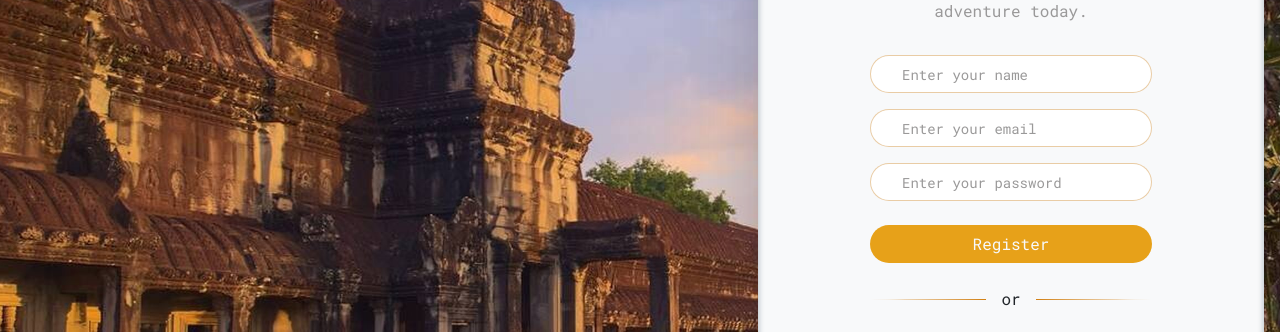
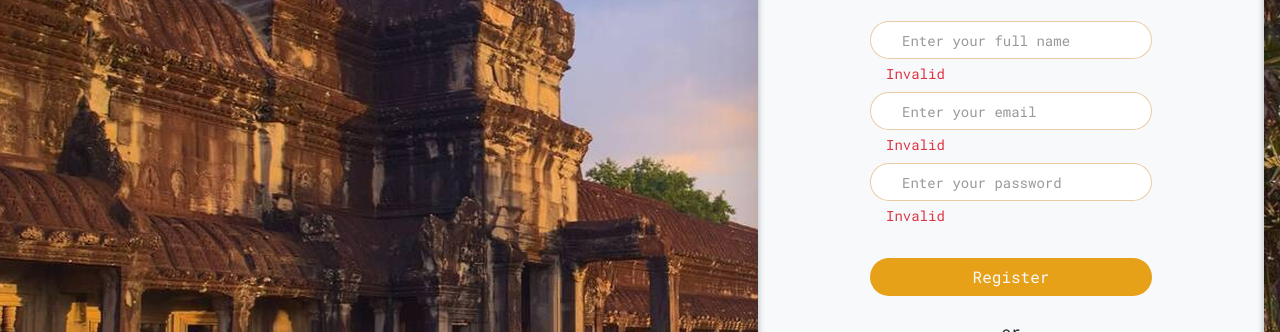
Before and after one commit to Panha32/RUPP-S1-M2-Y3-Tos-Trip, a plain HTML site: page Register-Page.html in a window 1280 px wide. Shown: the part 229-561 px from the top of the page. Drawn offline with nearby package versions, Linux system fonts and the light colour scheme.

Commit message:
working on validation

```diff
--- a/Register-Page.html
+++ b/Register-Page.html
@@ -35,23 +35,32 @@
                         <h2 class="text-center text-primary mb-0">Register new member</h2>
                         <p class="text-center my-4 py-1 pb-2">Create an account to unlock possibilities and start your adventure today.</p>
                         <div class="mx-3">
+                            <div>
                                 <div class="w-100 position-relative">
                                     <input class="form-control w-100 rounded-pill" id="name" type="name" placeholder="" aria-label="">
                                     <label for="name" class="form-label position-absolute">
-                                    Enter your name
+                                        Enter your full name
                                     </label>
                                 </div>
-                            <div class="my-3 w-100 position-relative">
+                                <span class="small text-danger ms-3 d-block mb-2 mt-1">Invalid</span>
+                            </div>
+                            <div>
+                                <div class="w-100 position-relative">
                                     <input class="form-control w-100 rounded-pill" id="email" type="email" placeholder="" aria-label="">
                                     <label for="email" class="form-label position-absolute">
                                         Enter your email
                                     </label>
                                 </div>
+                                <span class="small text-danger ms-3 d-block mb-2 mt-1">Invalid</span>
+                            </div>
+                            <div>
                                 <div class="w-100 position-relative">
                                     <input class="form-control w-100 rounded-pill" id="password" type="password" placeholder="" aria-label="">
                                     <label for="password" class="form-label position-absolute">
                                         Enter your password
                                     </label>
+                                </div>
+                                <span class="small text-danger ms-3 d-block mb-2 mt-1">Invalid</span>
                             </div>
                             <a href="verify.html" class="btn btn-login my-4 w-100 rounded-pill text-light">Register</a>
                             <span class="w-100 d-block other-way text-center position-relative">or</span>
```
Also changed, not shown: login-page.html (+7 -1 lines). Lines whose indentation alone changed are shown as unchanged.
